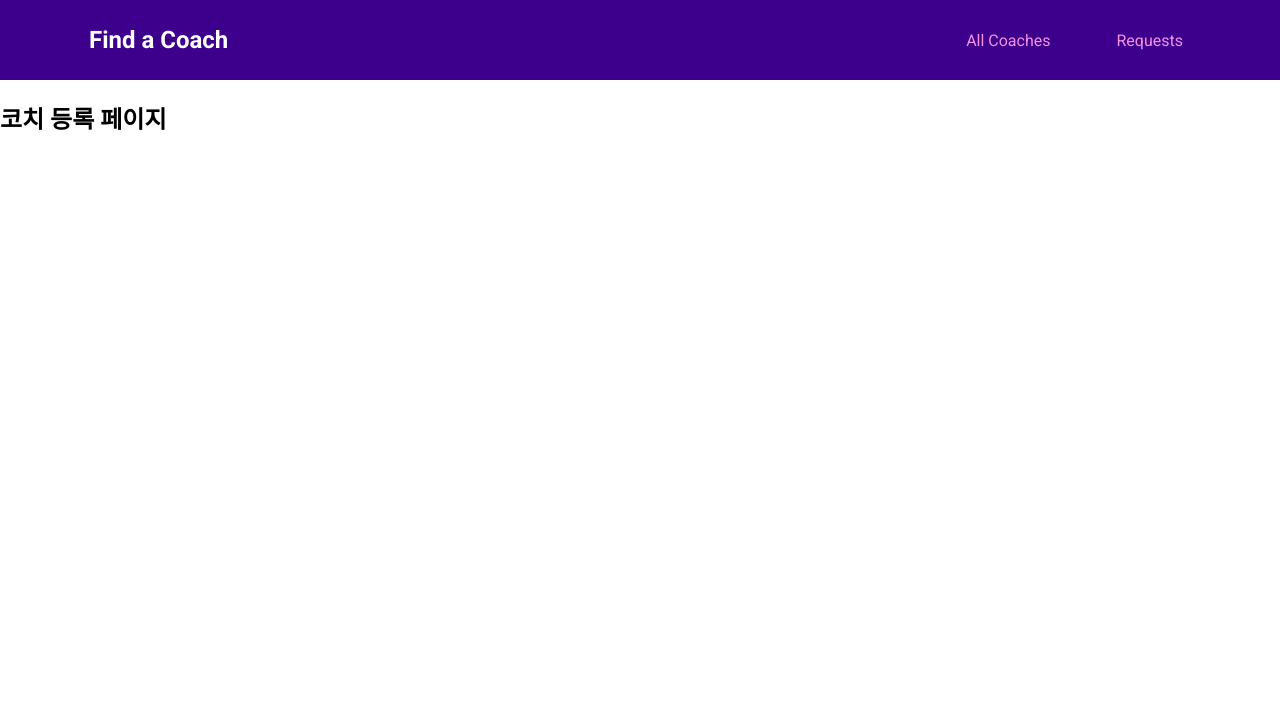
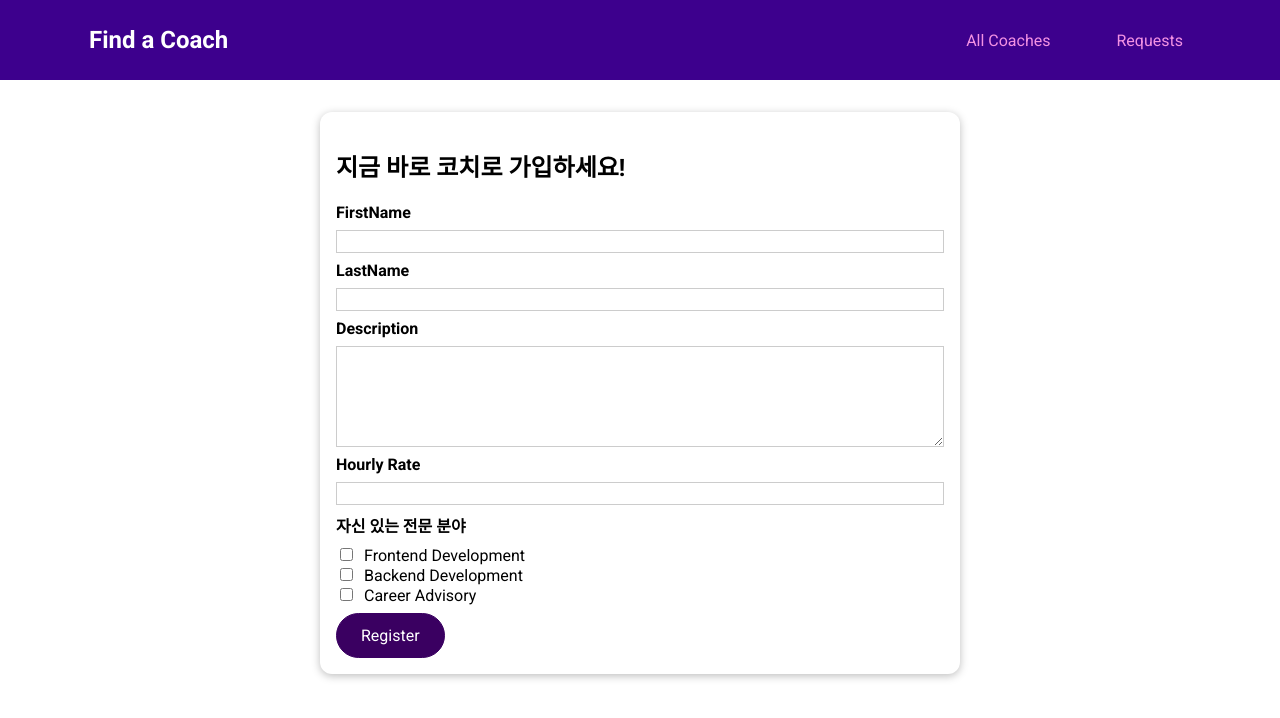
Before and after one commit to zooyaho/vue-coach-demo, a Vue app: page /register in a window 1280 px wide. Shown: the top 718 px of the page. Built offline with nearby package versions, Linux system fonts and the light colour scheme.

Commit message:
freat: 코치 가입 폼 생성

```diff
--- /dev/null
+++ b/src/components/coaches/CoachForm.vue
@@ -0,0 +1,122 @@
+<template>
+  <form @submit.prevent="submitForm">
+    <div class="form-control">
+      <label for="firstName">FirstName</label>
+      <input type="text" id="firstName" v-model.trim="firstName" />
+    </div>
+    <div class="form-control">
+      <label for="lastName">LastName</label>
+      <input type="text" id="lastName" v-model.trim="lastName" />
+    </div>
+    <div class="form-control">
+      <label for="description">Description</label>
+      <textarea id="description" rows="5" v-model.trim="description"></textarea>
+    </div>
+    <div class="form-control">
+      <label for="rate">Hourly Rate</label>
+      <input type="number" id="rate" v-model.number="rate" />
+    </div>
+    <!-- s: 자신 있는 전문 분야 -->
+    <div class="form-control">
+      <h3>자신 있는 전문 분야</h3>
+      <div>
+        <input type="checkbox" id="frontend" value="frontend" v-model="areas" />
+        <label for="frontend">Frontend Development</label>
+      </div>
+      <div>
+        <input type="checkbox" id="backend" value="backend" v-model="areas" />
+        <label for="backend">Backend Development</label>
+      </div>
+      <div>
+        <input type="checkbox" id="career" value="career" v-model="areas" />
+        <label for="career">Career Advisory</label>
+      </div>
+    </div>
+    <!-- e: 자신 있는 전문 분야 -->
+    <base-button>Register</base-button>
+  </form>
+</template>
+
+<script>
+export default {
+  data() {
+    return {
+      firstName: '',
+      lastName: '',
+      description: '',
+      rate: null,
+      areas: [],
+    };
+  },
+  methods: {
+    submitForm() {
+      const formData = {
+        first: this.firstName,
+        last: this.lastName,
+        desc: this.description,
+        rate: this.rate,
+        areas: this.areas,
+      };
+
+      console.log('formData: ', formData);
+    },
+  },
+};
+</script>
+
+<style scoped>
+.form-control {
+  margin: 0.5rem 0;
+}
+
+label {
+  font-weight: bold;
+  display: block;
+  margin-bottom: 0.5rem;
+}
+
+input[type='checkbox'] + label {
+  font-weight: normal;
+  display: inline;
+  margin: 0 0 0 0.5rem;
+}
+
+input,
+textarea {
+  display: block;
+  width: 100%;
+  border: 1px solid #ccc;
+  font: inherit;
+}
+
+input:focus,
+textarea:focus {
+  background-color: #f0e6fd;
+  outline: none;
+  border-color: #3d008d;
+}
+
+input[type='checkbox'] {
+  display: inline;
+  width: auto;
+  border: none;
+}
+
+input[type='checkbox']:focus {
+  outline: #3d008d solid 1px;
+}
+
+h3 {
+  margin: 0.5rem 0;
+  font-size: 1rem;
+}
+
+.invalid label {
+  color: red;
+}
+
+.invalid input,
+.invalid textarea {
+  border: 1px solid red;
+}
+</style>
--- a/src/pages/coaches/CoachRegistration.vue
+++ b/src/pages/coaches/CoachRegistration.vue
@@ -1,3 +1,17 @@
 <template>
-  <h2>코치 등록 페이지</h2>
+  <base-card>
+    <section>
+      <h2>지금 바로 코치로 가입하세요!</h2>
+      <CoachForm></CoachForm>
+    </section>
+  </base-card>
 </template>
+
+<script>
+import CoachForm from '../../components/coaches/CoachForm.vue';
+export default {
+  components: {
+    CoachForm,
+  },
+};
+</script>
```
